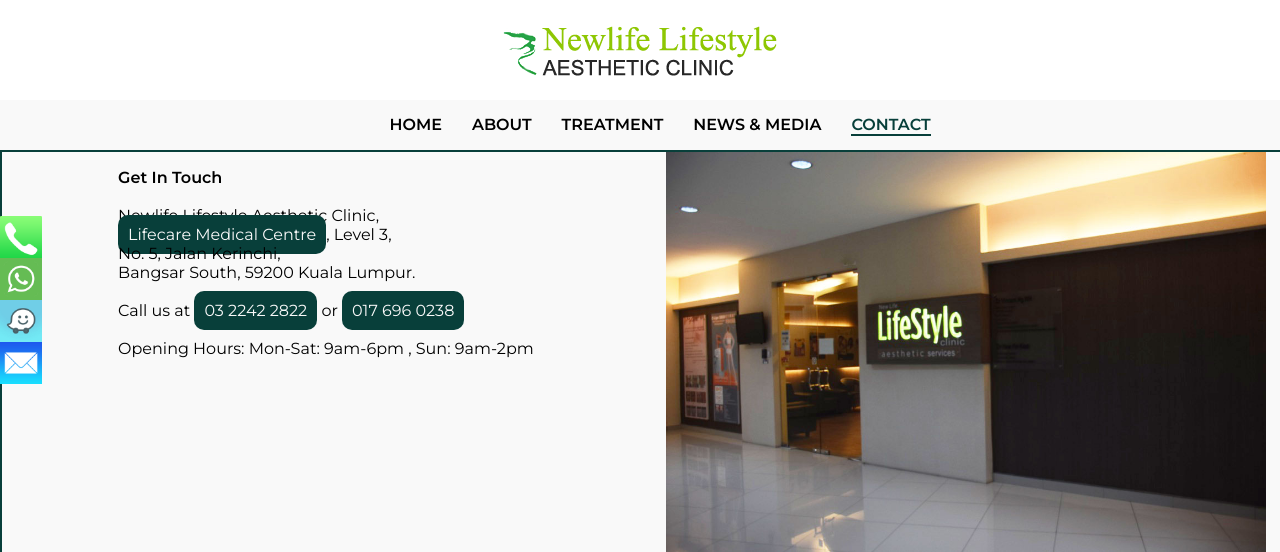
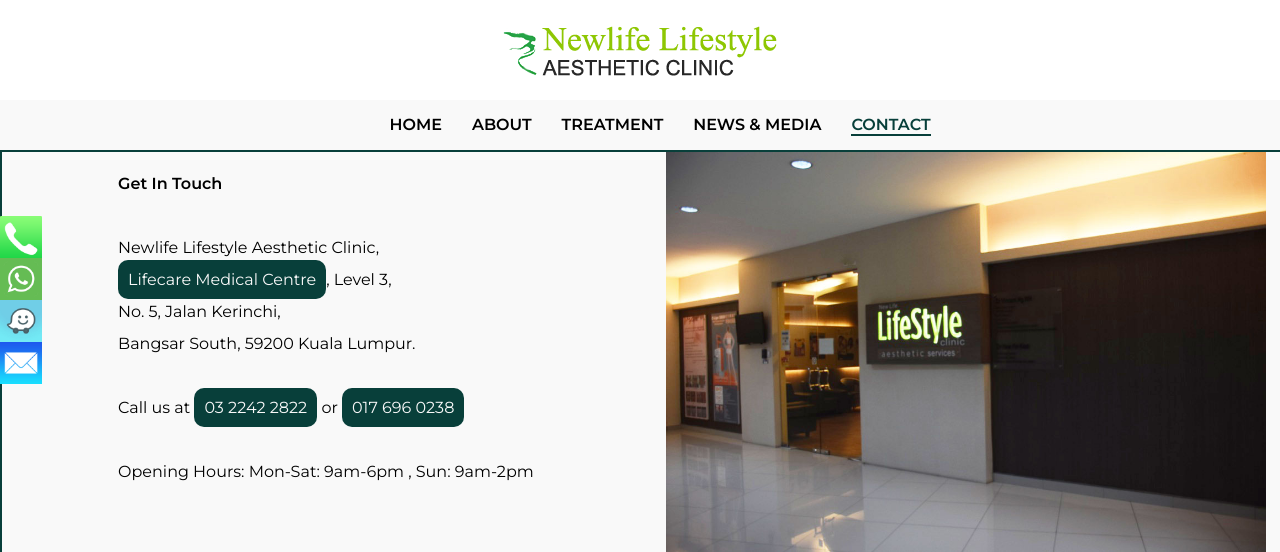
Before and after one commit to newlife-lifestyle/newlife.lifestyle, a plain HTML site: page contact.html in a window 1280 px wide. Shown: the top 552 px of the page. Drawn offline with Linux system fonts and the light colour scheme; grey boxes are pictures that could not be loaded.

Commit message:
Add files via upload

```diff
--- a/css/newlifestyle.sass
+++ b/css/newlifestyle.sass
@@ -414,6 +414,7 @@ nav ul li a:hover::after
   display: flex
   flex-direction: row
   flex-wrap: wrap
+  line-height: 2
   justify-content: space-around
   a
     background-color: $darkgreen
```
Also changed, not shown: css/newlifestyle.min.css.
